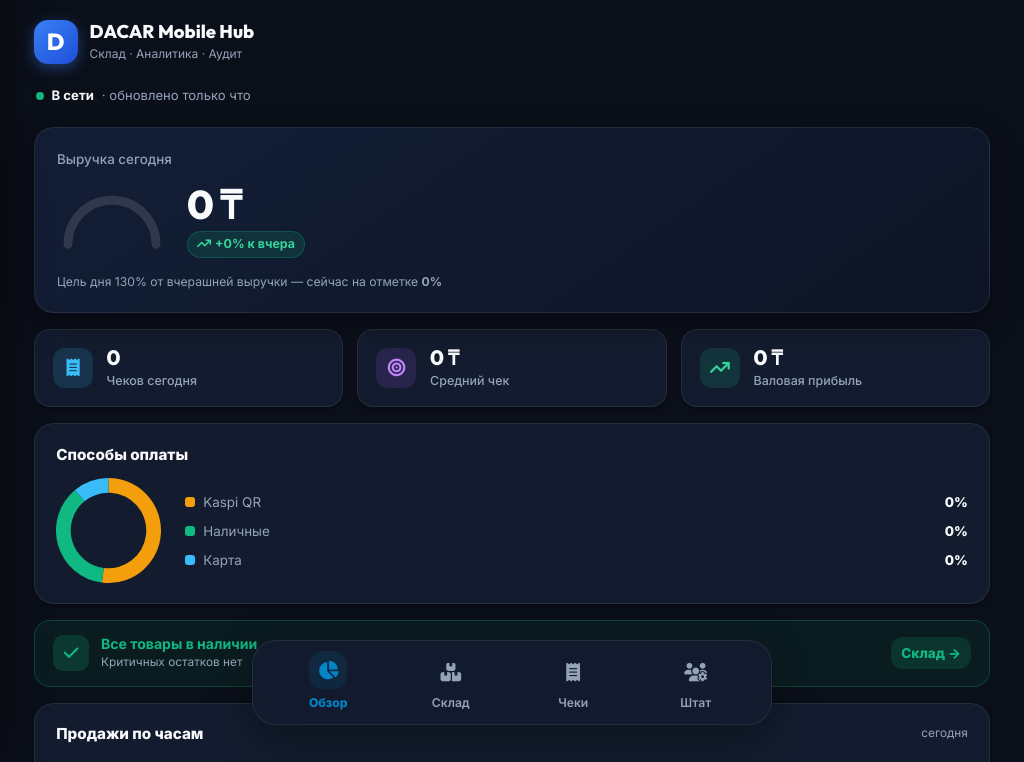
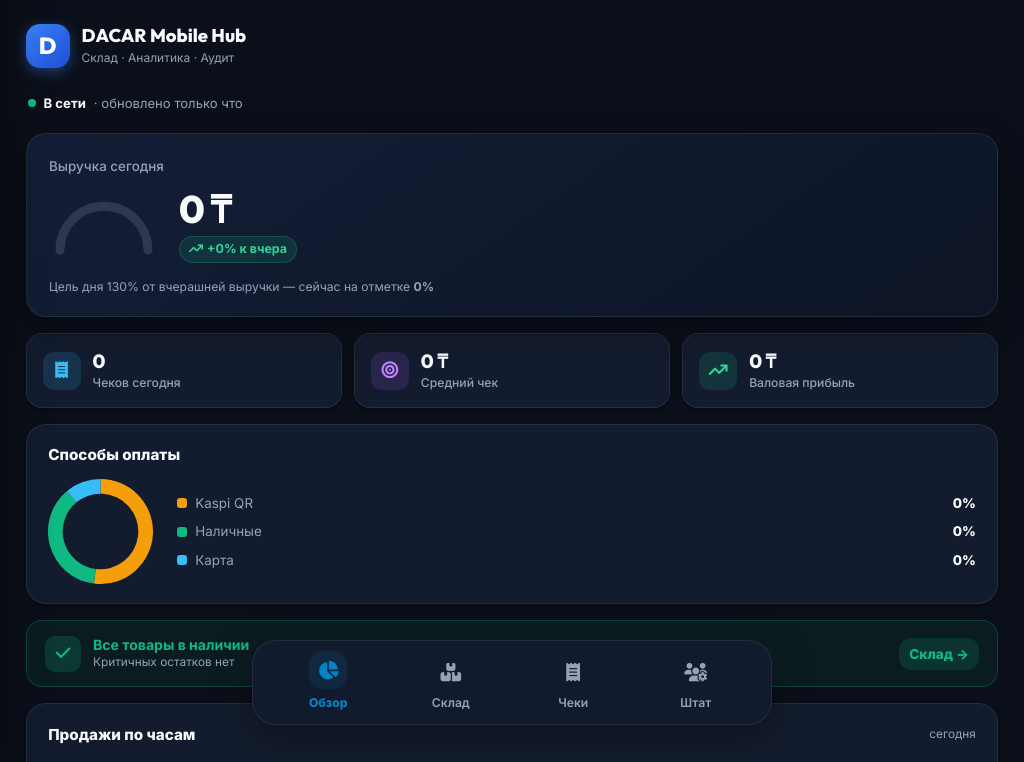
Before and after one commit to kazban0v/Dacar, a Django app: page /m/ in a window 1024 px wide. Shown: the part 63-825 px from the top of the page. Run offline with Django 5.2, Linux system fonts and the light colour scheme; the visitor is signed in with stand-in values (Sample User, id 1); data comes from the database, SQL or seed files in the repository; data that the repository does not hold is empty.

Commit message:
style: fix dashboard - increase padding, remove max-width constraint, simplify media queries

```diff
--- a/templates/mobile/analytics/dashboard.html
+++ b/templates/mobile/analytics/dashboard.html
@@ -7,12 +7,12 @@
 <style>
     /* ===== DACAR MOBILE HUB DASHBOARD STYLES ===== */
     .hub-dashboard-container {
-        max-width: 900px;
+        max-width: 100%;
         margin: 0 auto;
         display: flex;
         flex-direction: column;
-        gap: 0.85rem;
-        padding-bottom: 2rem;
+        gap: 1rem;
+        padding-bottom: 3rem;
     }
 
     /* Staggered Rise Animation ("Волна" при загрузке экрана) */
@@ -32,7 +32,7 @@
         display: flex;
         align-items: center;
         justify-content: space-between;
-        padding: 0.25rem 0 0.5rem;
+        padding: 0.5rem 0 0.75rem;
     }
 
     .hub-header-brand {
@@ -421,86 +421,42 @@
         box-sizing: border-box;
     }
 
-    /* ===== PORTRAIT TABLET (560px - 899px) ===== */
-    @media (min-width: 560px) and (max-width: 899px) {
+    /* ===== TABLET PORTRAIT + LANDSCAPE single-column (up to 1199px) ===== */
+    @media (min-width: 560px) and (max-width: 1199px) {
         .hub-dashboard-container {
             max-width: 100%;
-            padding: 0 0.5rem;
-            gap: 1rem;
+            gap: 1.1rem;
         }
 
         .hub-mini-kpi-grid {
             grid-template-columns: repeat(3, 1fr);
-            gap: 0.65rem;
+            gap: 0.75rem;
         }
 
         .hub-mini-kpi-card {
             flex-direction: row;
             align-items: center;
-            gap: 0.65rem;
-            padding: 0.85rem 0.75rem;
+            gap: 0.75rem;
+            padding: 0.95rem 1rem;
         }
 
         .hub-kpi-icon-box {
-            width: 36px;
-            height: 36px;
-            border-radius: 10px;
-            font-size: 1rem;
+            width: 38px;
+            height: 38px;
+            border-radius: 11px;
+            font-size: 1.05rem;
         }
 
         .hub-kpi-value {
-            font-size: 1.1rem;
+            font-size: 1.2rem;
         }
 
         .hub-kpi-label {
-            font-size: 0.72rem;
-        }
-    }
-
-    /* ===== LANDSCAPE TABLET (900px - 1199px) ===== */
-    @media (min-width: 900px) and (max-width: 1199px) {
-        .hub-dashboard-container {
-            max-width: 100%;
-            padding: 0 0.5rem;
-            gap: 1.15rem;
-        }
-
-        /* Keep single column but wider */
-        .hub-tablet-grid {
-            display: flex;
-            flex-direction: column;
-            gap: 1rem;
-        }
-
-        .hub-mini-kpi-grid {
-            grid-template-columns: repeat(3, 1fr);
-            gap: 0.85rem;
-        }
-
-        .hub-mini-kpi-card {
-            flex-direction: row;
-            align-items: center;
-            gap: 0.85rem;
-            padding: 1rem 1.15rem;
-        }
-
-        .hub-kpi-icon-box {
-            width: 40px;
-            height: 40px;
-            border-radius: 12px;
-            font-size: 1.1rem;
-        }
-
-        .hub-kpi-value {
-            font-size: 1.3rem;
-        }
-
-        .hub-kpi-label {
-            font-size: 0.78rem;
+            font-size: 0.76rem;
         }
 
         .hub-hero-amount {
-            font-size: 2.5rem;
+            font-size: 2.4rem;
         }
     }
 
```
